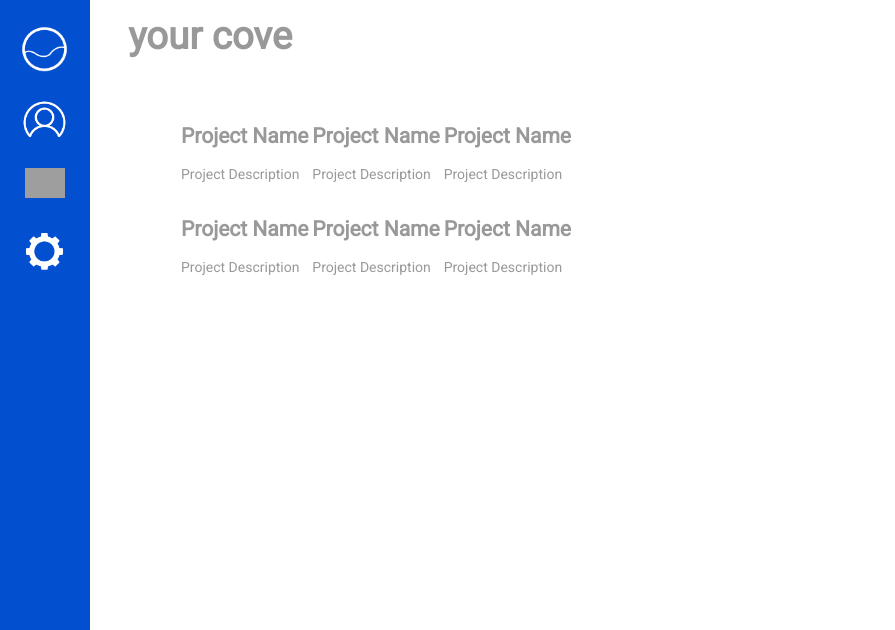
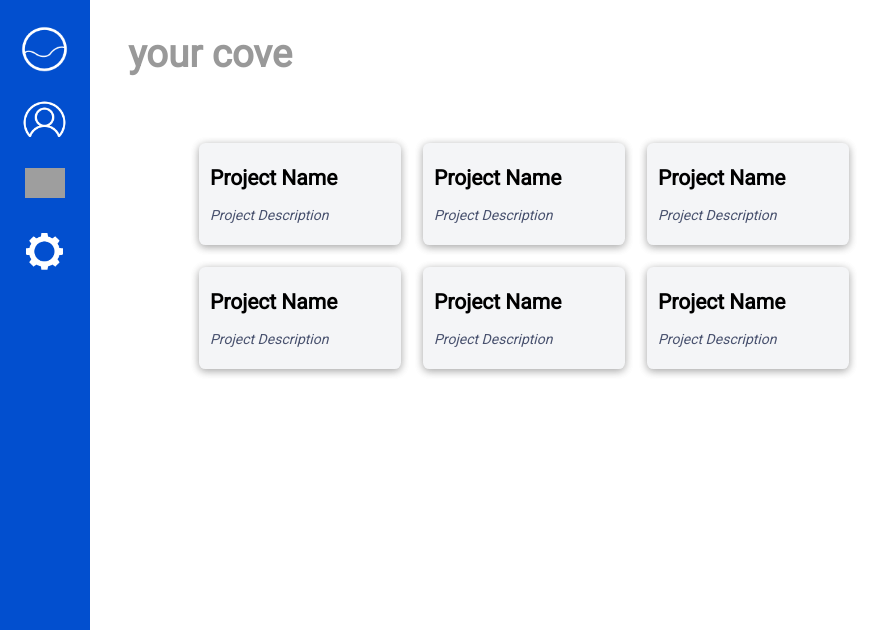
Before and after one commit to hk21042/CollabCove, a PHP site: page /home.html in a window 1280 px wide. Shown: the top 630 px of the page, without its empty margins (0-895 px from the left). Run offline with PHP 8.4, Linux system fonts and the light colour scheme; grey boxes are pictures that could not be loaded.

Commit message:
updated fhoweighwao

```diff
--- a/css/style.css
+++ b/css/style.css
@@ -124,7 +124,8 @@ a:hover {
 .heading {
     top: 0;
     margin-left: 9vw; /* Same as the width of the sidenav */
-    font-size: 28px; /* Increased text to enable scrolling */
+    margin-top: 2vw;
+    font-size: 30px; /* Increased text to enable scrolling */
     width: calc(100% - 9vw);
     height: 5vh;
     margin-bottom: 3vh;
@@ -346,3 +347,29 @@ footer  {
   background-color: darkgray;
   cursor: pointer;
 }
+
+.projectBox {
+    background-color: #F4F5F7;
+    border-radius: 0.4rem;
+    padding: inherit;
+    box-shadow: 0 2px 8px 0 rgba(0,0,0,0.2), 0 2px 8px 0 rgba(0,0,0,0.19);
+    width: 200px;
+    height: 100px;
+}
+
+.projectBox h2{
+    padding-left: 10px;
+    padding-top: 5px;
+    color: black;
+}
+
+.projectBox p{
+    padding-left: 10px;
+    color: #48516E;
+    font-style: italic;
+}
+
+.projectTable{
+    border-collapse:separate;
+    border-spacing:20px 20px;
+}
```
